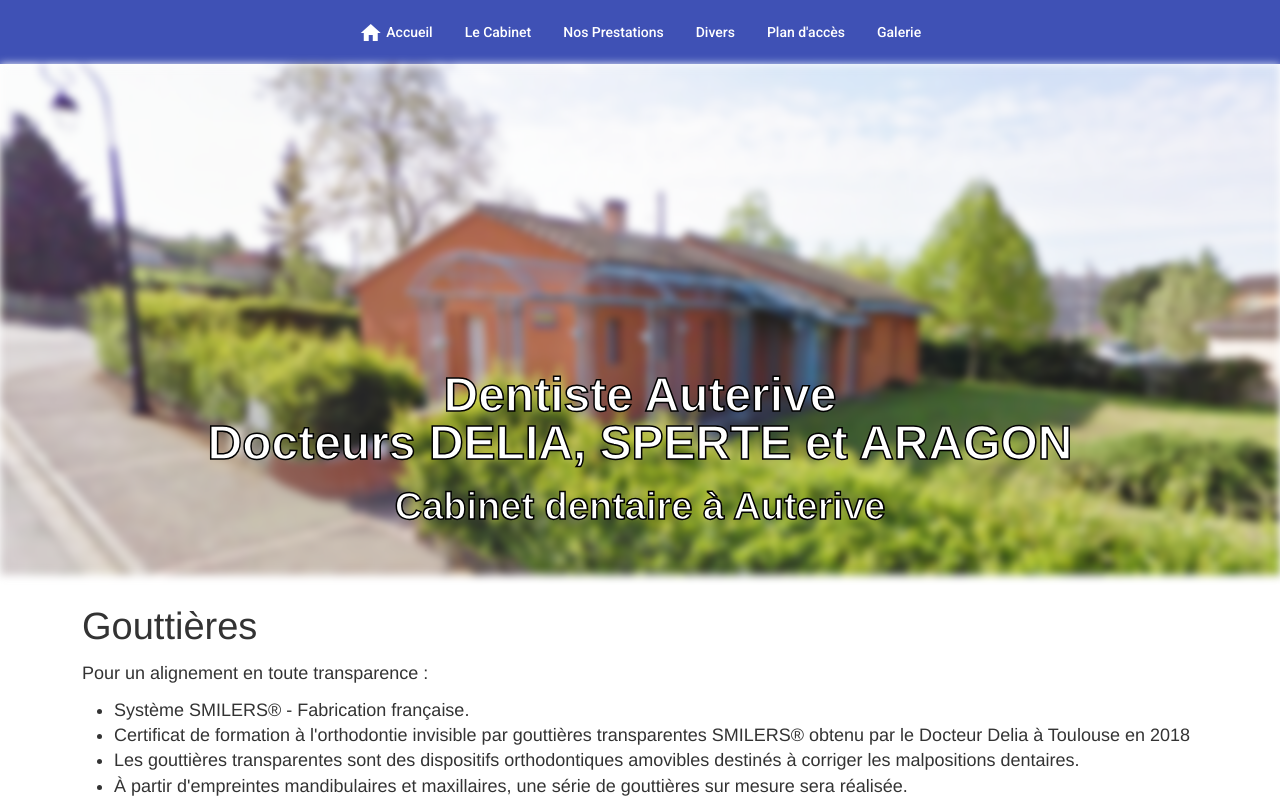
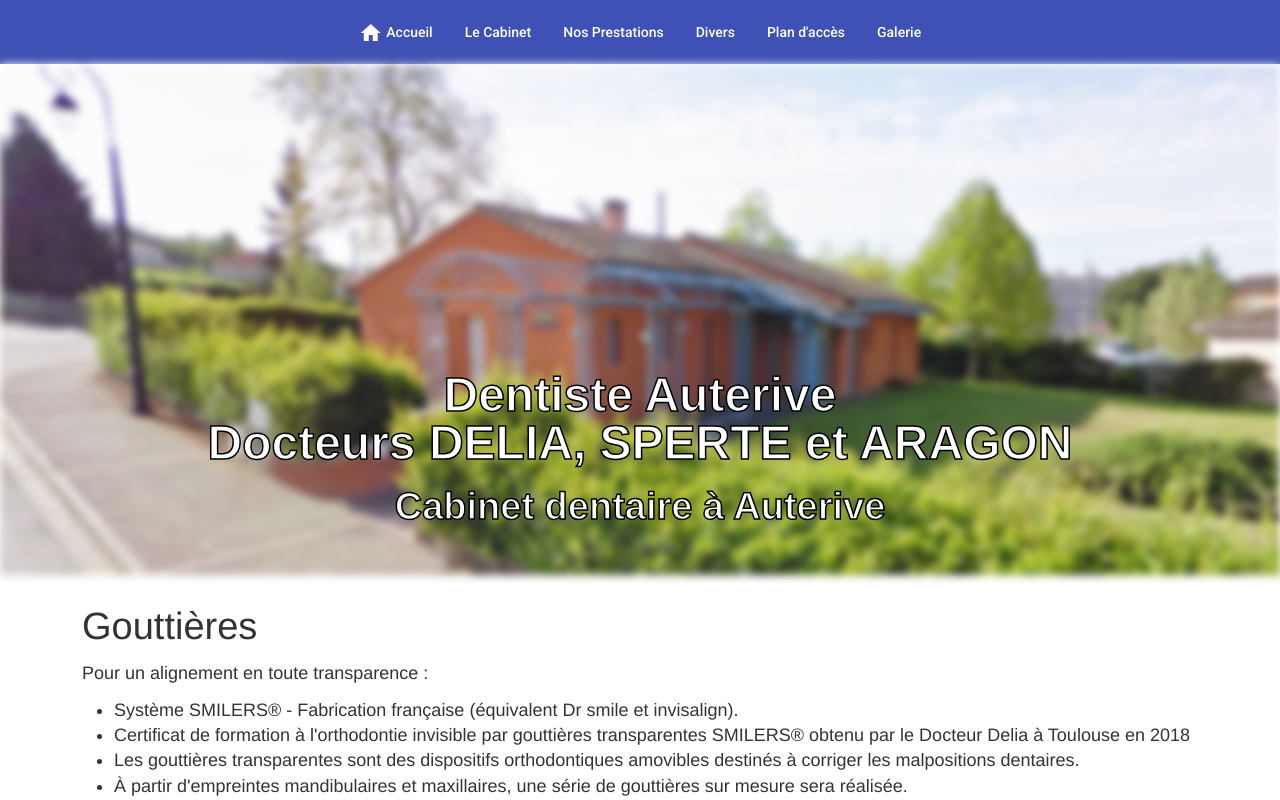
Before and after one commit to antoinedelia/dentiste-auterive, an Angular app in the folder web/: page /smilers in a window 1280 px wide. Shown: the top 800 px of the page. Built offline with nearby package versions, Linux system fonts and the light colour scheme.

Commit message:
Add some info to smilers

```diff
--- a/web/src/app/smilers/smilers.component.html
+++ b/web/src/app/smilers/smilers.component.html
@@ -7,7 +7,7 @@
             </p>
             <nav>
                 <ul class="text">
-                    <li>Système SMILERS® - Fabrication française.</li>
+                    <li>Système SMILERS® - Fabrication française (équivalent Dr smile et invisalign).</li>
                     <li>Certificat de formation à l'orthodontie invisible par gouttières transparentes SMILERS® obtenu
                         par le Docteur Delia à Toulouse en 2018 </li>
                     <li>Les gouttières transparentes sont des dispositifs orthodontiques amovibles destinés à corriger
```
